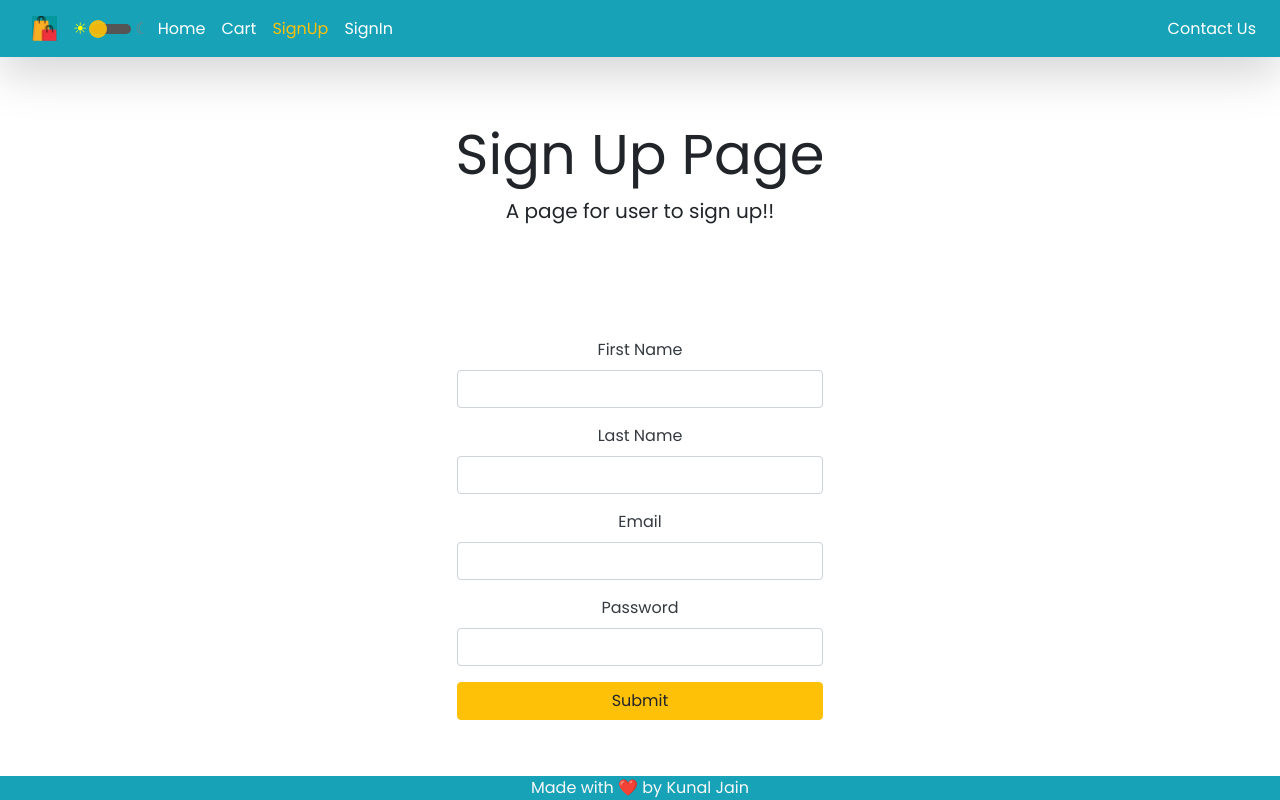
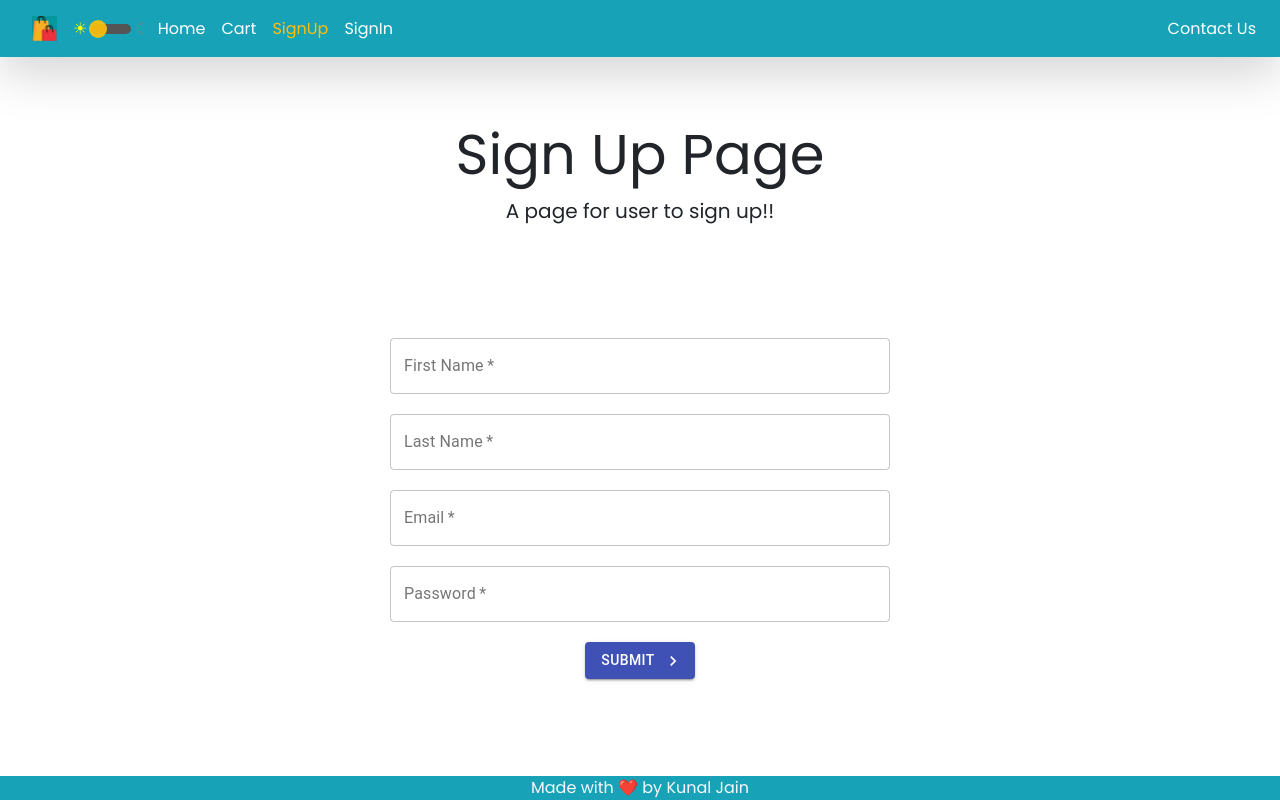
Before and after one commit to kunaljain0212/Apni-Dukan-Frontend, a React (Create React App) app: page /signup in a window 1280 px wide. Built offline with nearby package versions, Linux system fonts and the light colour scheme; no server answers.

Commit message:
changed sign up form, made with material ui

```diff
--- a/package.json
+++ b/package.json
@@ -3,6 +3,8 @@
   "version": "0.1.0",
   "private": true,
   "dependencies": {
+    "@material-ui/core": "^4.12.1",
+    "@material-ui/icons": "^4.11.2",
     "bootstrap": "^4.5.2",
     "query-string": "^6.13.1",
     "react": "^16.13.1",
@@ -35,7 +37,7 @@
   },
   "devDependencies": {
     "@types/node": "^15.6.1",
-    "@types/react": "^17.0.8",
+    "@types/react": "^17.0.14",
     "@types/react-dom": "^17.0.5",
     "@types/react-router-dom": "^5.1.7"
   }
--- a/src/user/Signup.tsx
+++ b/src/user/Signup.tsx
@@ -4,7 +4,27 @@ import { Link } from "react-router-dom";
 import { signup } from "../auth/helper";
 import { SignUpState } from "../interfaces/userInterfaces";
 import { CustomError } from "../interfaces/adminInterfaces";
-
+import Button from "@material-ui/core/Button";
+import Container from "@material-ui/core/Container";
+import KeyboardArrowRightIcon from "@material-ui/icons/KeyboardArrowRight";
+import { makeStyles} from "@material-ui/core";
+import TextField from "@material-ui/core/TextField";
+const useStyles = makeStyles({
+  field: {
+    // marginTop: 20,
+    marginBottom: 20,
+    // display: "block",
+    width: 500,
+    display: "flex",
+    alignItems: "center",
+    justifyContent: "center",
+  },
+  signUpParent: {
+    display: "flex",
+    alignItems: "center",
+    justifyContent: "center",
+  },
+});
 function Signup() {
   const [values, setValues] = useState<SignUpState>({
     name: "",
@@ -26,7 +46,7 @@ function Signup() {
     event.preventDefault();
     setValues({ ...values, error: false });
     signup({ name, lastname, email, password })
-      .then((data) => {
+      .then(data => {
         if ((data as CustomError).error) {
           setValues({
             ...values,
@@ -45,7 +65,7 @@ function Signup() {
           });
         }
       })
-      .catch((err) => {
+      .catch(err => {
         console.log("error in signup");
       });
   };
@@ -73,55 +93,65 @@ function Signup() {
     );
   };
 
+  const classes = useStyles();
   const signUpForm = () => {
     return (
-      <div className="row">
-        <div className="col-sm"></div>
-
-        <div className="col-sm text-center">
-          <form className="myform">
-            <div className="form-group">
-              <label className="text-black">First Name</label>
-              <input
-                className="form-control"
+      <div className={classes.signUpParent}>
+        <Container className={classes.signUpParent}>
+          <form noValidate autoComplete="off">
+            <TextField
+              className={classes.field}
               onChange={handleChange("name")}
-                type="text"
+              label="First Name"
+              variant="outlined"
+              color="primary"
               value={name}
+              fullWidth
+              required
             />
-            </div>
-            <div className="form-group">
-              <label className="text-black">Last Name</label>
-              <input
-                className="form-control"
+            <TextField
+              className={classes.field}
               onChange={handleChange("lastname")}
-                type="text"
+              label="Last Name"
+              variant="outlined"
+              color="primary"
               value={lastname}
+              fullWidth
+              required
             />
-            </div>
-            <div className="form-group">
-              <label className="text-black">Email</label>
-              <input
-                className="form-control"
+            <TextField
+              className={classes.field}
               onChange={handleChange("email")}
-                type="email"
+              label="Email"
+              variant="outlined"
+              color="primary"
               value={email}
+              fullWidth
+              required
             />
-            </div>
-            <div className="form-group">
-              <label className="text-black">Password</label>
-              <input
-                className="form-control"
+            <TextField
+              className={classes.field}
               onChange={handleChange("password")}
+              label="Password"
               type="password"
+              variant="outlined"
+              color="primary"
               value={password}
+              fullWidth
+              required
             />
-            </div>
-            <button className="btn btn-warning btn-block" onClick={onsubmit}>
+            <Button
+              type="submit"
+              color="primary"
+              style={{ fill: "#ffc107" }}
+              variant="contained"
+              endIcon={<KeyboardArrowRightIcon />}
+              onClick={onsubmit}
+            >
               Submit
-            </button>
+            </Button>
           </form>
-        </div>
-        <div className="col-sm"></div>
+        </Container>
       </div>
     );
   };
```
Also changed, not shown: 1 other file (tests, documents, lock files or other folders). Lines whose indentation alone changed are shown as unchanged.
